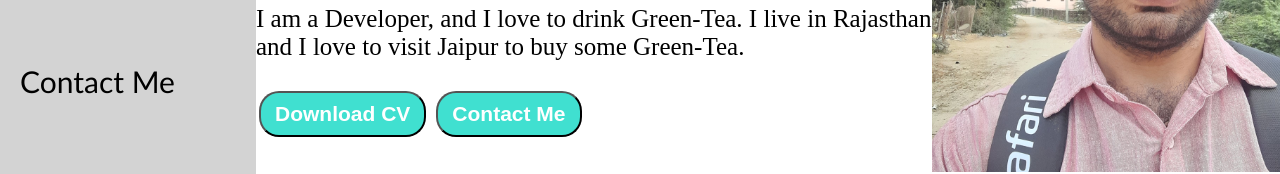
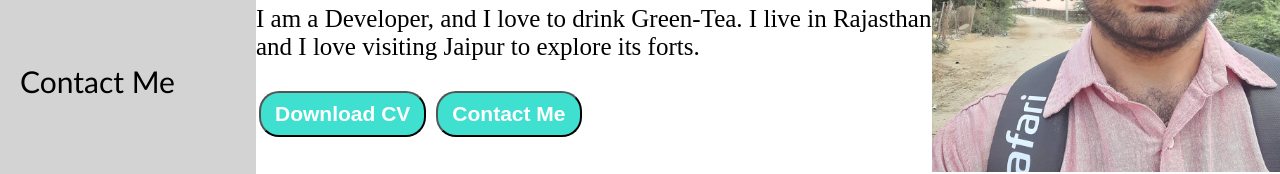
Before and after one commit to Prdp-ktri/October2024_Portfolio, a plain HTML site: page index.html in a window 1280 px wide. Shown: the part 436-610 px from the top of the page. Drawn offline with Linux system fonts and the light colour scheme.

Commit message:
Update index.html

```diff
--- a/index.html
+++ b/index.html
@@ -40,8 +40,8 @@
           <div class="hello">Hello, I am</div>
           <div class="name">Pradeep Khatri</div>
           <div class="about">Developer & Entrepreneur</div>
-          <div class="moreabout">I am a Developer, and I love to drink Green-Tea. I live in Rajasthan and I love to
-            visit Jaipur to buy some Green-Tea.</div>
+          <div class="moreabout">I am a Developer, and I love to drink Green-Tea. I live in Rajasthan and I love
+            visiting Jaipur to explore its forts.</div>
           <div class="buttons">
             <a href="PRADEEP_KHATRI_Updated_Resume2.pdf" target="_blank"><button>Download CV</button></a>
             <a href="contact.html"><button>Contact Me</button></a>
```
